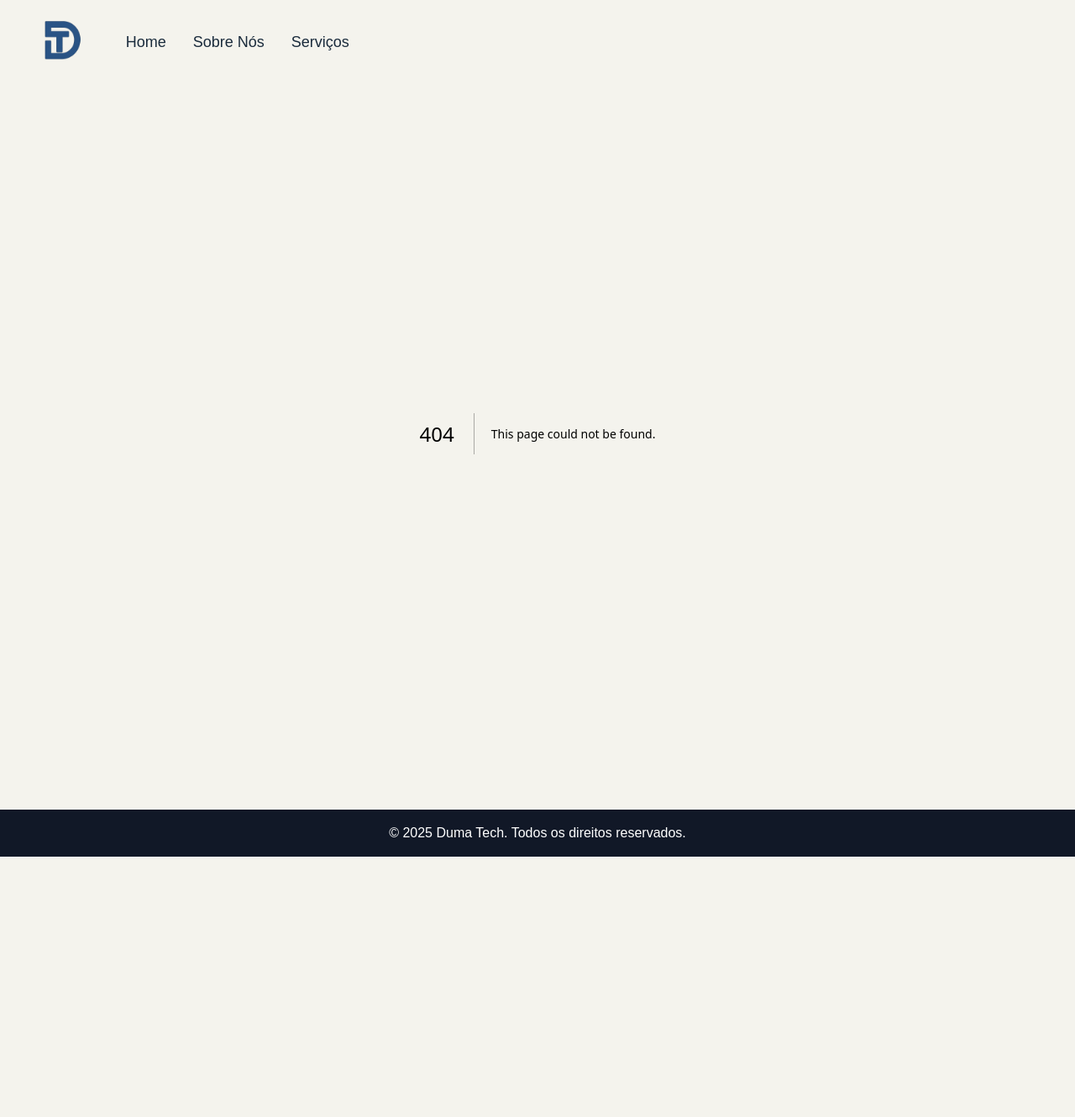
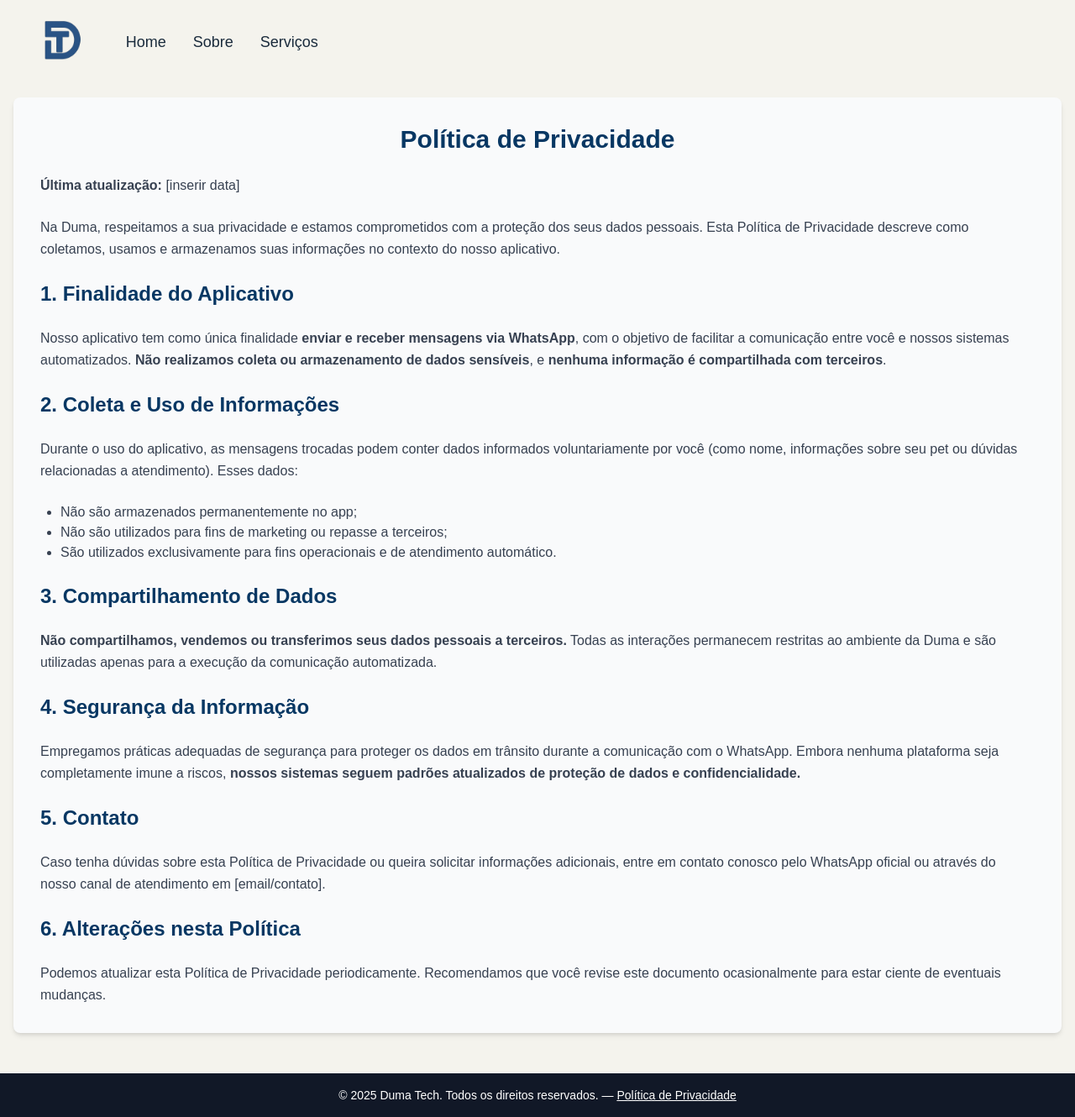
Before and after one commit to luizschinemann/duma_technology, a Next.js app: page /privacy in a window 1280 px wide. Before the commit this address had no page. Shown: the whole page at 84% size. Before the commit the page ends 1020 px from the top, so only its background shows below. Built offline with nearby package versions, Linux system fonts and the light colour scheme.

Commit message:
Add privacy

```diff
--- a/src/app/components/TransparentHeader.tsx
+++ b/src/app/components/TransparentHeader.tsx
@@ -33,7 +33,7 @@ export default function TransparentHeader() {
         <nav className="container mx-center flex">
           <ul className="flex space-x-8 text-primary text-lg">
             <li><Link href="/" className="hover:text-gray-300">Home</Link></li>
-            <li><Link href="/sobre" className="hover:text-gray-300">Sobre Nós</Link></li>
+            <li><Link href="/sobre" className="hover:text-gray-300">Sobre</Link></li>
             <li><Link href="/servicos" className="hover:text-gray-300">Serviços</Link></li>
           </ul>
         </nav>
--- a/src/app/layout.tsx
+++ b/src/app/layout.tsx
@@ -22,8 +22,16 @@ export default function RootLayout({
         <main className="container mx-auto p-4">
           {children}
         </main>
-        <footer className="bg-gray-900 shadow-xl text-white text-center p-4 mt-8">
-          <p>&copy; {new Date().getFullYear()} Duma Tech. Todos os direitos reservados.</p>
+        <footer className="bg-gray-900 shadow-xl text-white text-center p-4 mt-8 text-sm">
+          <p>
+            &copy; {new Date().getFullYear()} Duma Tech. Todos os direitos reservados. —{" "}
+            <a
+              href="/privacy"
+              className="underline hover:text-gradient_start transition-colors"
+            >
+              Política de Privacidade
+            </a>
+          </p>
         </footer>
       </body>
     </html>
--- /dev/null
+++ b/src/app/privacy/page.tsx
@@ -0,0 +1,50 @@
+export default function PoliticaPrivacidade() {
+  return (
+    <section className="bg-gray-50 p-8 rounded-lg shadow-md space-y-6">
+      <h2 className="text-3xl font-semibold text-gradient_start mb-6 text-center">Política de Privacidade</h2>
+
+      <p className="text-gray-700 leading-relaxed">
+        <strong>Última atualização:</strong> [inserir data]
+      </p>
+
+      <p className="text-gray-700 leading-relaxed">
+        Na Duma, respeitamos a sua privacidade e estamos comprometidos com a proteção dos seus dados pessoais. Esta Política de Privacidade descreve como coletamos, usamos e armazenamos suas informações no contexto do nosso aplicativo.
+      </p>
+
+      <h3 className="text-2xl font-semibold text-gradient_start mt-6">1. Finalidade do Aplicativo</h3>
+      <p className="text-gray-700 leading-relaxed">
+        Nosso aplicativo tem como única finalidade <strong>enviar e receber mensagens via WhatsApp</strong>, com o objetivo de facilitar a comunicação entre você e nossos sistemas automatizados. <strong>Não realizamos coleta ou armazenamento de dados sensíveis</strong>, e <strong>nenhuma informação é compartilhada com terceiros</strong>.
+      </p>
+
+      <h3 className="text-2xl font-semibold text-gradient_start mt-6">2. Coleta e Uso de Informações</h3>
+      <p className="text-gray-700 leading-relaxed">
+        Durante o uso do aplicativo, as mensagens trocadas podem conter dados informados voluntariamente por você (como nome, informações sobre seu pet ou dúvidas relacionadas a atendimento). Esses dados:
+      </p>
+      <ul className="list-disc pl-6 text-gray-700">
+        <li>Não são armazenados permanentemente no app;</li>
+        <li>Não são utilizados para fins de marketing ou repasse a terceiros;</li>
+        <li>São utilizados exclusivamente para fins operacionais e de atendimento automático.</li>
+      </ul>
+
+      <h3 className="text-2xl font-semibold text-gradient_start mt-6">3. Compartilhamento de Dados</h3>
+      <p className="text-gray-700 leading-relaxed">
+        <strong>Não compartilhamos, vendemos ou transferimos seus dados pessoais a terceiros.</strong> Todas as interações permanecem restritas ao ambiente da Duma e são utilizadas apenas para a execução da comunicação automatizada.
+      </p>
+
+      <h3 className="text-2xl font-semibold text-gradient_start mt-6">4. Segurança da Informação</h3>
+      <p className="text-gray-700 leading-relaxed">
+        Empregamos práticas adequadas de segurança para proteger os dados em trânsito durante a comunicação com o WhatsApp. Embora nenhuma plataforma seja completamente imune a riscos, <strong>nossos sistemas seguem padrões atualizados de proteção de dados e confidencialidade.</strong>
+      </p>
+
+      <h3 className="text-2xl font-semibold text-gradient_start mt-6">5. Contato</h3>
+      <p className="text-gray-700 leading-relaxed">
+        Caso tenha dúvidas sobre esta Política de Privacidade ou queira solicitar informações adicionais, entre em contato conosco pelo WhatsApp oficial ou através do nosso canal de atendimento em [email/contato].
+      </p>
+
+      <h3 className="text-2xl font-semibold text-gradient_start mt-6">6. Alterações nesta Política</h3>
+      <p className="text-gray-700 leading-relaxed">
+        Podemos atualizar esta Política de Privacidade periodicamente. Recomendamos que você revise este documento ocasionalmente para estar ciente de eventuais mudanças.
+      </p>
+    </section>
+  );
+}
--- a/src/app/servicos/page.tsx
+++ b/src/app/servicos/page.tsx
@@ -16,7 +16,8 @@ export default function ServicosPage() {
         <p className="text-gray-700 leading-relaxed">
           Nossas implementações são seguras, escaláveis e integradas com seus sistemas existentes, como CRMs e plataformas de e-commerce. Imagine poder responder instantaneamente a milhares de clientes, realizar pesquisas de satisfação de forma automática ou gerenciar agendamentos sem intervenção humana. Com a Duma Tech, a comunicação eficiente e automatizada via WhatsApp se torna uma realidade palpável para o seu negócio, fortalecendo o relacionamento com seu público e impulsionando seus resultados.
         </p>
-        <img src="/images/telegramflow.png" width={600} className="p-10" />
+        <img src="/images/telegramflow.png" width={600} className="p-10 object-cover" />
+        <img src="/images/whatsappflow.png" width={600} className="p-10" />
       </section>
 
       <section className="p-8">
```
Also changed, not shown: public/images/whatsappflow.png (added).
